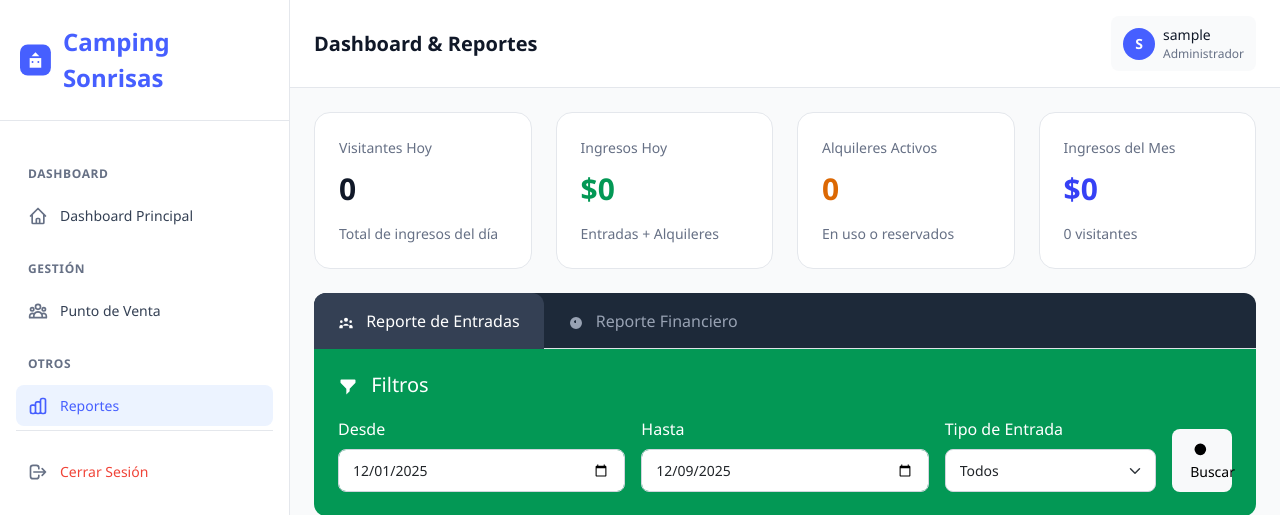
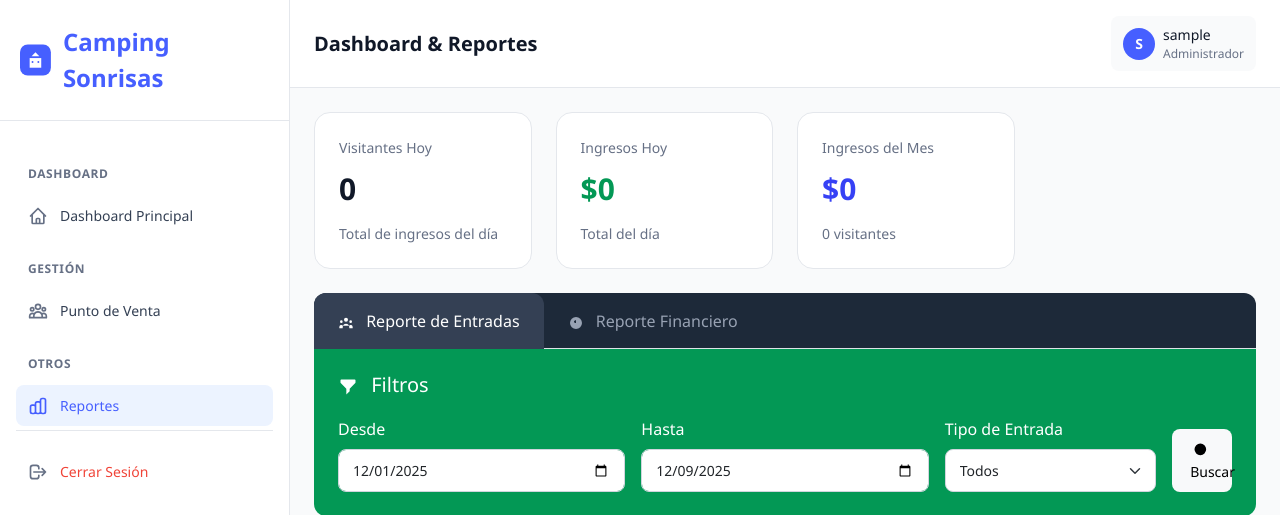
Before and after one commit to jrdev727/campingControl, a PHP site: page /reportes.php in a window 1280 px wide. Shown: the top 515 px of the page. Run offline with PHP 8.4, Linux system fonts and the light colour scheme; the visitor is signed in with stand-in values (Sample User, id 1); data that the repository does not hold is empty; some libraries are stand-ins or nearby versions.

Commit message:
fix: Eliminar referencias a alquileres y mejorar botón PDF
- Quitar todas las referencias a "alquileres" de reportes
- Mostrar solo Total de Entradas e Ingresos Totales
- Agregar logs de consola para debug del botón PDF
- Simplificar PDF financiero sin alquileres
- Actualizar backend para devolver total_entradas

```diff
--- a/js/reportes.js
+++ b/js/reportes.js
@@ -168,15 +168,21 @@ async function generarReporteFinanciero() {
         const result = await response.json();
 
         if (result.success) {
-            document.getElementById('ingresos-entradas-fin').textContent = formatearPrecio(result.data.ingresos_entradas);
-            document.getElementById('ingresos-alquileres-fin').textContent = formatearPrecio(result.data.ingresos_alquileres);
+            document.getElementById('total-entradas-fin').textContent = result.data.total_entradas || 0;
             document.getElementById('ingresos-totales-fin').textContent = formatearPrecio(result.data.ingresos_totales);
 
             // Mostrar botón de exportar PDF
-            document.getElementById('btn-exportar-financiero').style.display = 'block';
+            const btnPDF = document.getElementById('btn-exportar-financiero');
+            if (btnPDF) {
+                btnPDF.style.display = 'block';
+                console.log('Botón PDF mostrado');
+            } else {
+                console.error('No se encontró el botón btn-exportar-financiero');
+            }
         }
     } catch (error) {
         console.error('Error al generar reporte financiero:', error);
+        alert('Error al generar el reporte: ' + error.message);
     }
 }
 
@@ -216,55 +222,34 @@ async function exportarPDFFinanciero() {
         doc.setTextColor(100, 100, 100);
         doc.text(`Período: ${fechaDesde} - ${fechaHasta}`, 105, 40, { align: 'center' });
 
-        let y = 60;
+        let y = 70;
 
-        // Cuadro de Ingresos por Entradas
+        // Cuadro de Total de Entradas
         doc.setFillColor(102, 126, 234);
-        doc.roundedRect(20, y, 170, 25, 3, 3, 'F');
+        doc.roundedRect(20, y, 170, 30, 3, 3, 'F');
 
         doc.setTextColor(255, 255, 255);
         doc.setFontSize(12);
         doc.setFont('helvetica', 'normal');
-        doc.text('Ingresos por Entradas', 30, y + 10);
+        doc.text('Total de Entradas', 30, y + 12);
 
-        doc.setFontSize(18);
+        doc.setFontSize(22);
         doc.setFont('helvetica', 'bold');
-        doc.text(`$${formatearPrecio(result.data.ingresos_entradas)}`, 30, y + 20);
+        doc.text(`${result.data.total_entradas || 0}`, 30, y + 24);
 
-        y += 35;
+        y += 45;
 
-        // Cuadro de Ingresos por Alquileres
-        doc.setFillColor(240, 147, 251);
-        doc.roundedRect(20, y, 170, 25, 3, 3, 'F');
+        // Cuadro de Ingresos Totales
+        doc.setFillColor(79, 172, 254);
+        doc.roundedRect(20, y, 170, 30, 3, 3, 'F');
 
         doc.setTextColor(255, 255, 255);
         doc.setFontSize(12);
         doc.setFont('helvetica', 'normal');
-        doc.text('Ingresos por Alquileres', 30, y + 10);
-
-        doc.setFontSize(18);
-        doc.setFont('helvetica', 'bold');
-        doc.text(`$${formatearPrecio(result.data.ingresos_alquileres)}`, 30, y + 20);
-
-        y += 35;
-
-        // Línea separadora
-        doc.setDrawColor(200, 200, 200);
-        doc.setLineWidth(0.5);
-        doc.line(20, y, 190, y);
-
-        y += 15;
-
-        // Cuadro de Total
-        doc.setFillColor(79, 172, 254);
-        doc.roundedRect(20, y, 170, 30, 3, 3, 'F');
-
-        doc.setTextColor(255, 255, 255);
-        doc.setFontSize(14);
-        doc.setFont('helvetica', 'bold');
-        doc.text('TOTAL DE INGRESOS', 30, y + 12);
+        doc.text('Ingresos Totales', 30, y + 12);
 
         doc.setFontSize(22);
+        doc.setFont('helvetica', 'bold');
         doc.text(`$${formatearPrecio(result.data.ingresos_totales)}`, 30, y + 24);
 
         // Pie de página
--- a/reportes.php
+++ b/reportes.php
@@ -94,14 +94,7 @@ $esAdmin = (isset($_SESSION['rol']) && $_SESSION['rol'] === 'administrador');
                     <div class="metric-card">
                         <div class="metric-label">Ingresos Hoy</div>
                         <div class="metric-value" style="color: var(--success-600);">$<span id="ingresos-hoy-valor">0</span></div>
-                        <div class="text-gray-500" style="font-size: 14px;">Entradas + Alquileres</div>
-                    </div>
-                </div>
-                <div class="col-md-3">
-                    <div class="metric-card">
-                        <div class="metric-label">Alquileres Activos</div>
-                        <div class="metric-value" style="color: var(--warning-600);">0</div>
-                        <div class="text-gray-500" style="font-size: 14px;">En uso o reservados</div>
+                        <div class="text-gray-500" style="font-size: 14px;">Total del día</div>
                     </div>
                 </div>
                 <div class="col-md-3">
@@ -252,19 +245,13 @@ $esAdmin = (isset($_SESSION['rol']) && $_SESSION['rol'] === 'administrador');
                     </div>
 
                     <div class="row g-4">
-                        <div class="col-md-4">
+                        <div class="col-md-6">
                             <div class="metric-card" style="background: linear-gradient(135deg, #667eea 0%, #764ba2 100%);">
-                                <div class="metric-label" style="color: white;">Ingresos por Entradas</div>
-                                <div class="metric-value" style="color: white;">$<span id="ingresos-entradas-fin">0</span></div>
+                                <div class="metric-label" style="color: white;">Total de Entradas</div>
+                                <div class="metric-value" style="color: white;"><span id="total-entradas-fin">0</span></div>
                             </div>
                         </div>
-                        <div class="col-md-4">
-                            <div class="metric-card" style="background: linear-gradient(135deg, #f093fb 0%, #f5576c 100%);">
-                                <div class="metric-label" style="color: white;">Ingresos por Alquileres</div>
-                                <div class="metric-value" style="color: white;">$<span id="ingresos-alquileres-fin">0</span></div>
-                            </div>
-                        </div>
-                        <div class="col-md-4">
+                        <div class="col-md-6">
                             <div class="metric-card" style="background: linear-gradient(135deg, #4facfe 0%, #00f2fe 100%);">
                                 <div class="metric-label" style="color: white;">Ingresos Totales</div>
                                 <div class="metric-value" style="color: white;">$<span id="ingresos-totales-fin">0</span></div>
```
Also changed, not shown: php/reporte_financiero.php (+5 -11 lines).
